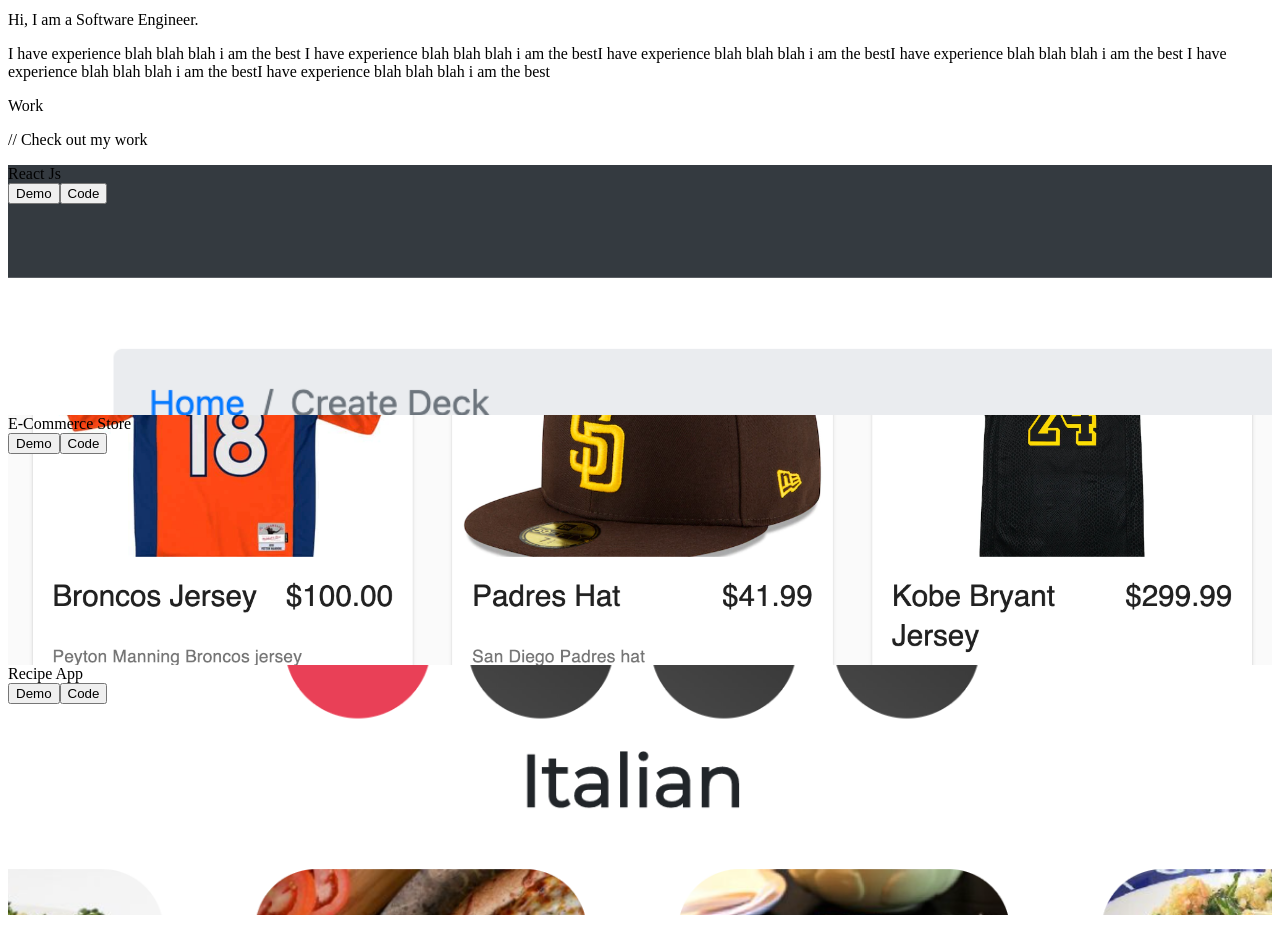
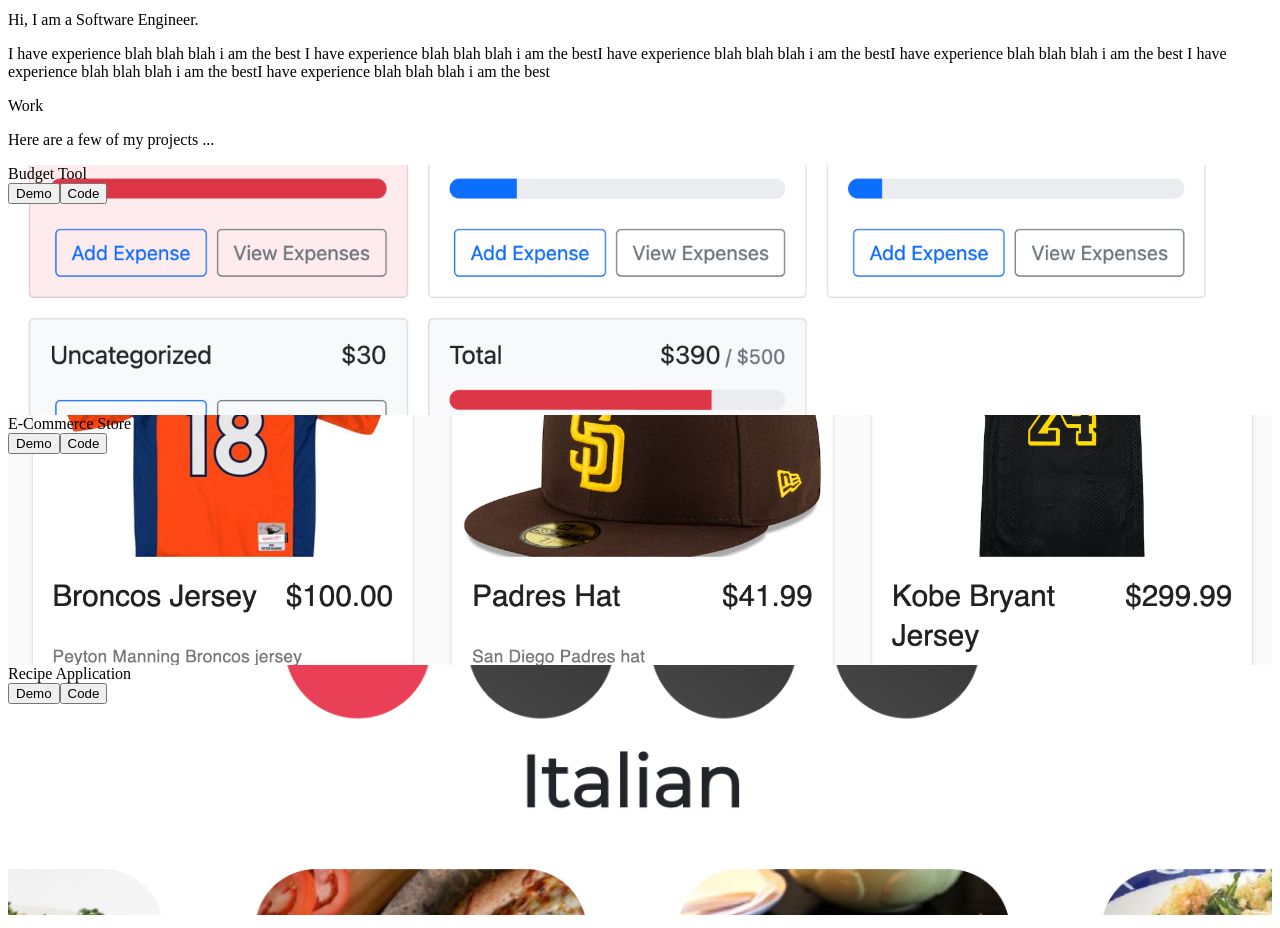
Before and after one commit to DGebrie/landing-page, a React (Create React App) app: page / in a window 1280 px wide. Shown: the part 1600-2528 px from the top of the page. Built offline with nearby package versions, Linux system fonts and the light colour scheme.

Commit message:
add img for new project/update links

```diff
--- a/src/components/Work.jsx
+++ b/src/components/Work.jsx
@@ -4,6 +4,7 @@
 import FlashcardApp from "../assets/images/flashcardApp.png";
 import TasteBudsSearch from "../assets/images/TasteBudsSearch.png";
 import DejensSportingGoods from "../assets/images/DejensSportingGoods.png";
+import PiggyBank from "../assets/images/PiggyBank.png";
 
 const Work = () => {
   return (
@@ -16,28 +17,34 @@
           >
             Work
           </p>
-          <p className="py-6"> // Check out my work</p>
+          <p className="py-6"> Here are a few of my projects ...</p>
         </div>
 
         {/* Container */}
         <div className="grid sm:grid-cols-2 md:grid-cols-3 gap-4">
           {/* Grid Item */}
           <div
-            style={{ backgroundImage: `url(${FlashcardApp})` }}
+            style={{ backgroundImage: `url(${PiggyBank})` }}
             className="shadow-lg shadow-[#040c16] group container rounded-md justify-center items-center mx-auto content-div"
           >
             {/* Hover Effects */}
             <div className="opacity-0 group-hover:opacity-100">
               <span className="text-2xl font-bold text-white tracking-wider">
-                React Js
+                Budget Tool
               </span>
               <div className="pt-8 text-center">
-                <a href="/">
+                <a
+                  href="https://piggybank-budgeting.netlify.app/"
+                  target="blank"
+                >
                   <button className="text-center rounded-lg px-4 py-3 m-2 bg-white text-gray-700 font-bold text-lg">
                     Demo
                   </button>
                 </a>
-                <a href="https://github.com/DGebrie/sports-store">
+                <a
+                  href="https://github.com/DGebrie/piggybankbudget"
+                  target="blank"
+                >
                   <button className="text-center rounded-lg px-4 py-3 m-2 bg-white text-gray-700 font-bold text-lg">
                     Code
                   </button>
@@ -83,7 +90,7 @@
             {/* Hover Effects */}
             <div className="opacity-0 group-hover:opacity-100">
               <span className="text-2xl font-bold text-white tracking-wider">
-                Recipe App
+                Recipe Application
               </span>
               <div className="pt-8 text-center">
                 <a href="https://dejen-tastebuds.netlify.app" target="blank">
```
Also changed, not shown: src/assets/images/PiggyBank.png (added).
